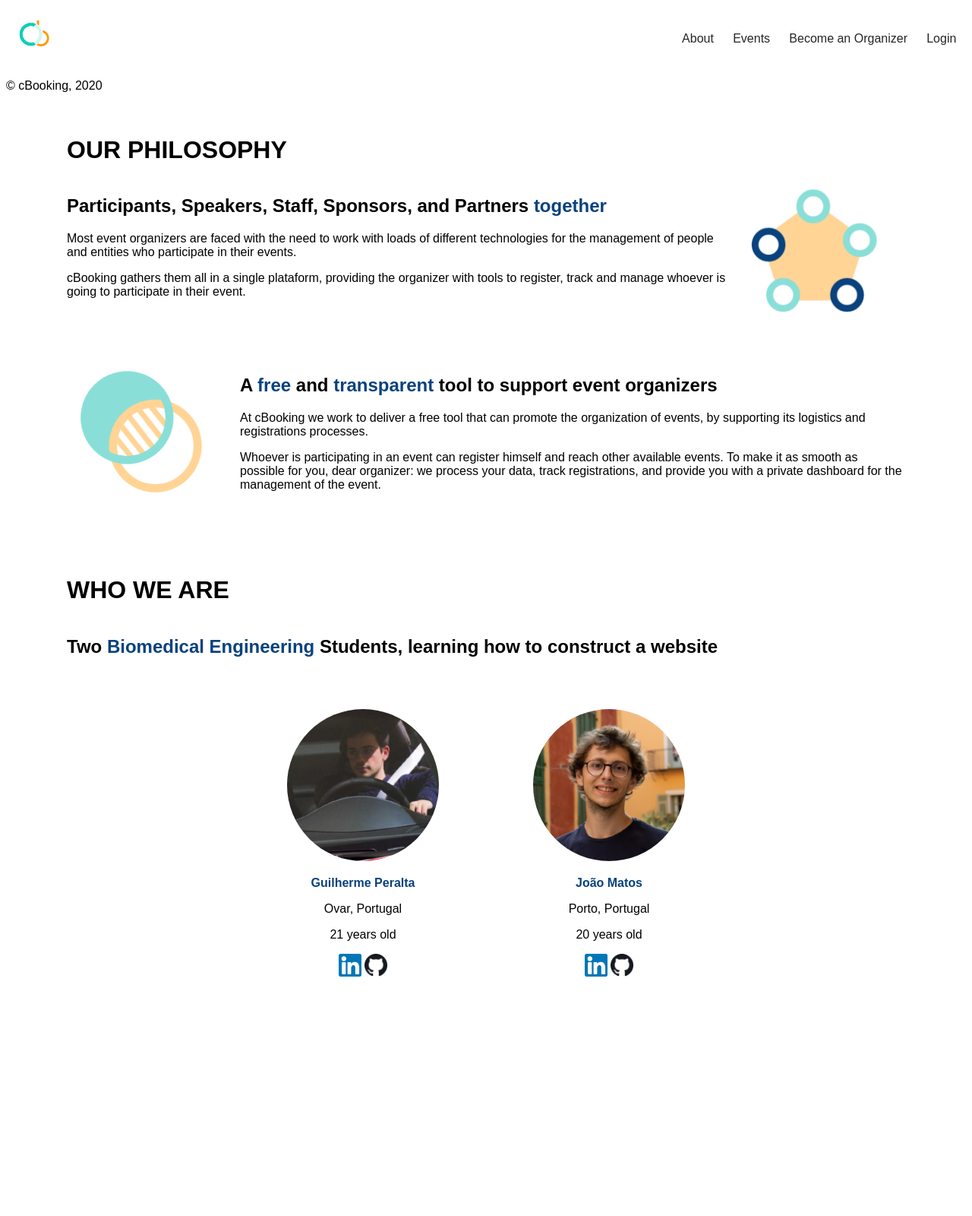
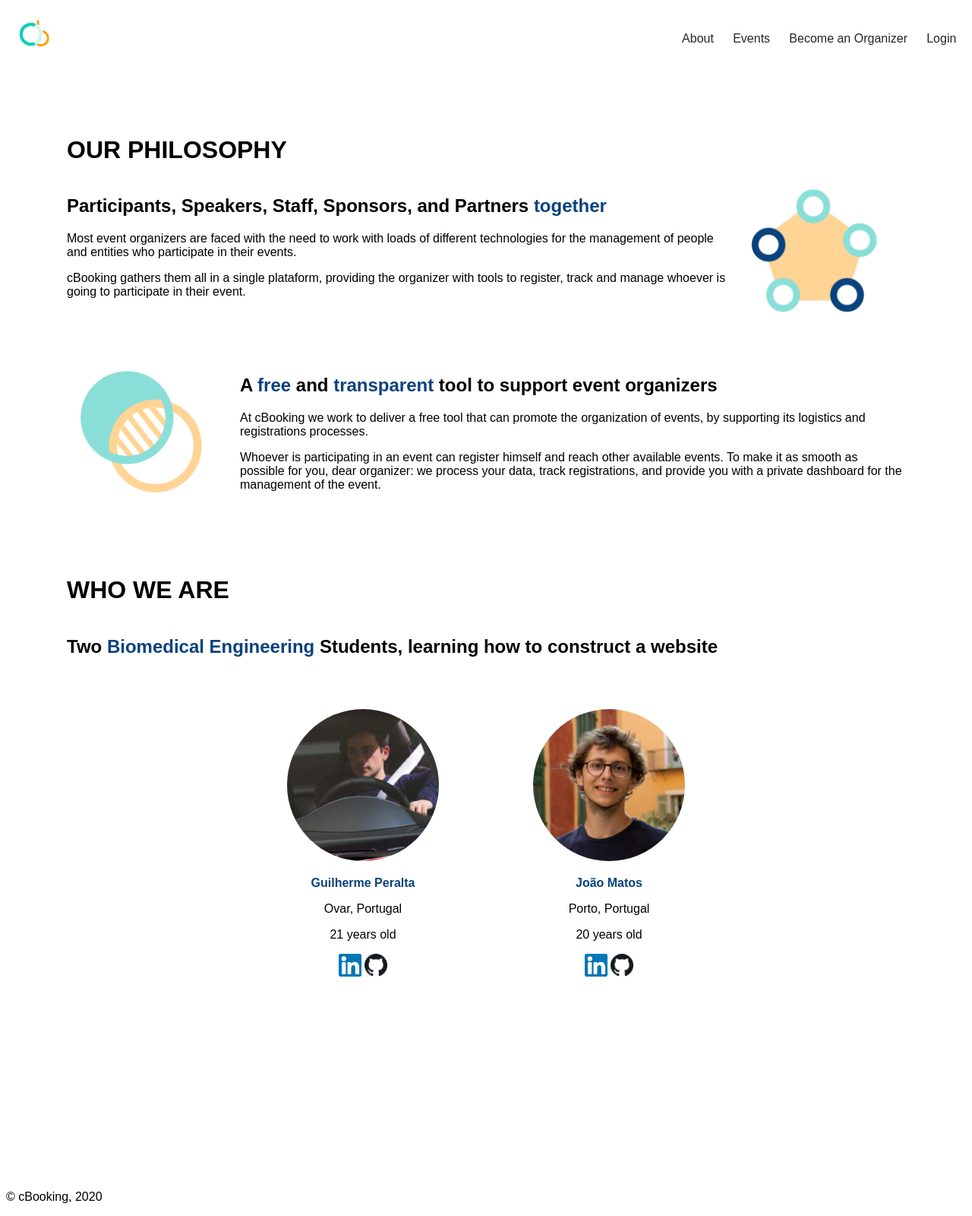
Before and after one commit to joamats/feup-InformationSystems, a PHP site: page /about.php in a window 1280 px wide. Shown: the whole page at 76% size. Before the commit the page ends 1285 px from the top, so only its background shows below. Run offline with PHP 8.4, Linux system fonts and the light colour scheme; data comes from the database, SQL or seed files in the repository.

Commit message:
Not perfect solution for footer bug

```diff
--- a/about.php
+++ b/about.php
@@ -60,8 +60,6 @@
 
 </section>
 
-<br>
-
 <section id="Matos">
     <img class= "profilePic" src="images/matos.png" alt="João Matos">
     <p><b>João Matos</b></p>
@@ -75,8 +73,6 @@
     </a>
 </section>
 
-<br>
-
 <?php
         include('templates/footer.html');
     ?>
--- a/css/layout_about.css
+++ b/css/layout_about.css
@@ -66,3 +66,9 @@ img{
     grid-row: 7;
 
 }
+
+#footer {
+    position: absolute;
+    bottom: -100%;
+    width: 100%;
+}
--- a/css/style_general.css
+++ b/css/style_general.css
@@ -43,6 +43,6 @@ a:focus, a:hover {
 
 #footer {
     position: absolute;
-    padding-top:5rem;
     bottom: end;
+    width: 100%;
 }
--- a/css/style_selection_role.css
+++ b/css/style_selection_role.css
@@ -32,3 +32,9 @@ ul a{
     font-weight: 500;
     font-size: 2em;
 }
+
+#footer {
+    position: absolute;
+    bottom: 0;
+    width: 100%;
+}
```
